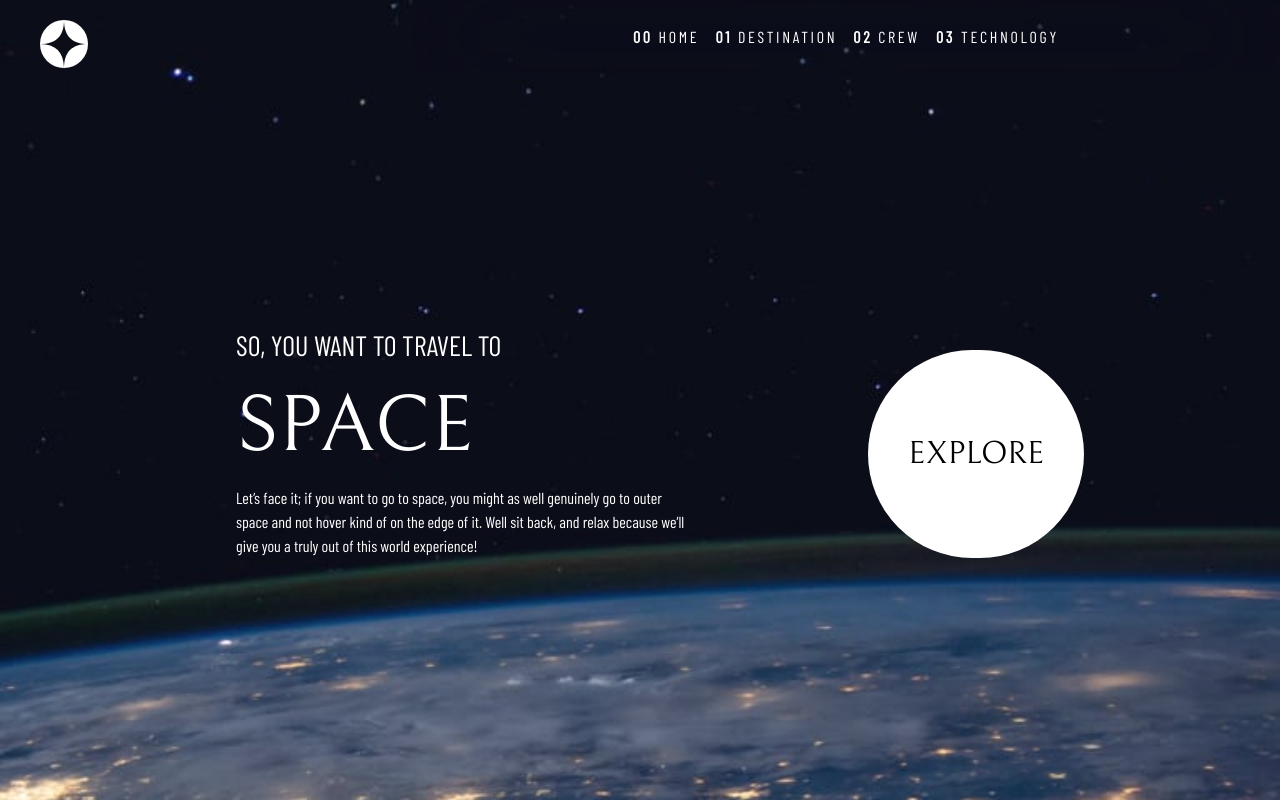
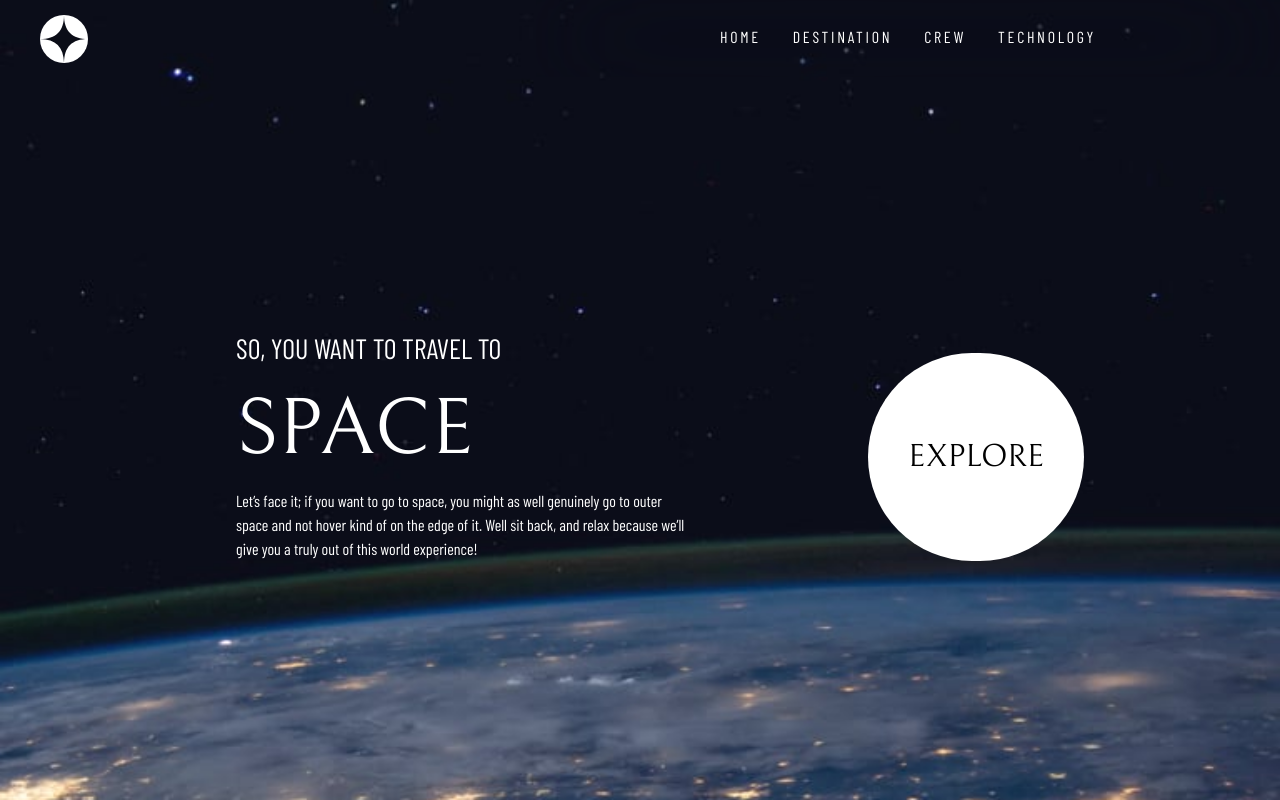
Before and after one commit to shartechs/fm-space-tourism-website, a React (Vite) app: page / in a window 1280 px wide. Built offline with nearby package versions, Linux system fonts and the light colour scheme.

Commit message:
navigation finished

```diff
--- a/src/components/Layout.jsx
+++ b/src/components/Layout.jsx
@@ -2,7 +2,7 @@ import Navigation from "./Navigation/Navigation";
 import useScreenSize from "../hooks/useScreenSize";
 
 function Layout({ children, backgroundImageUrl }) {
-  const { width, height } = useScreenSize();
+  const { width } = useScreenSize();
 
   const isMobile = width < 768;
   const isTablet = Boolean(768 <= width && width < 1440);
@@ -10,7 +10,7 @@ function Layout({ children, backgroundImageUrl }) {
   console.log("isTablet", isTablet);
   return (
     <div
-      className={`min-h-screen p-8 md:pt-0 md:pr-0   md:pl-[40px] xl:pl-[55px] xl:pt-[55px] bg-cover bg-center `}
+      className={`min-h-screen p-8 md:pt-0 md:pr-0   md:pl-[40px] xl:pl-[55px] xl:pt-[30px] bg-cover bg-center `}
       style={
         isMobile
           ? { backgroundImage: `url(${backgroundImageUrl.mobile})` }
--- a/src/components/Navigation/Navigation.jsx
+++ b/src/components/Navigation/Navigation.jsx
@@ -1,4 +1,5 @@
 import Navlink from "./NavLink";
+import { Link } from "react-router-dom";
 import useScreenSize from "../../hooks/useScreenSize";
 import MobileNavigation from "./MobileNavigation";
 import IconHamburger from "../../assets/svgs/IconHamburger";
@@ -15,14 +16,14 @@ function Navigation() {
   console.log(screenSize);
   return (
     <>
-      <nav className="flex justify-between">
-        <div className="md:pt-5 xl:pt-0">
-          <Navlink to="/">
+      <nav className="flex justify-between items-center">
+        <div>
+          <Link to="/">
             <Logo className="w-[40px] h-[40px]" />
-          </Navlink>
+          </Link>
         </div>
         {screenSize.width > 768 ? (
-          <ul className="flex gap-4 bg-opacity-[4%] backdrop-blur-[60px] shrink-0 justify-center content-center px-[50px] py-[25px] w-[70%]">
+          <ul className="flex md:gap-8 gap-0 bg-opacity-[4%] backdrop-blur-[60px] shrink-0 justify-center content-center px-[50px] w-[60%] before:hidden xl:before:block before:absolute before:h-[1px] before:w-[50%] before:bg-[#979797] before:left-[-390px] before:top-[50%] ">
             <li>
               <Navlink to="/">
                 <span>00</span> Home
--- a/src/index.css
+++ b/src/index.css
@@ -24,10 +24,10 @@
 }
 
 .navlink {
-  @apply font-barlow text-nav-mobile lg:text-nav-desktop  tracking-[2.7px] text-white uppercase;
+  @apply font-barlow text-nav-mobile lg:text-nav-desktop  tracking-[2.7px] text-white uppercase md:py-[25px] py-[5px] border-b-[3px] border-[transparent]  hover:border-b-[3px] hover:border-white inline-block w-fit;
 
   span {
-    font-weight: bold;
+    @apply font-bold md:hidden xl:inline-block;
   }
 }
 
```
